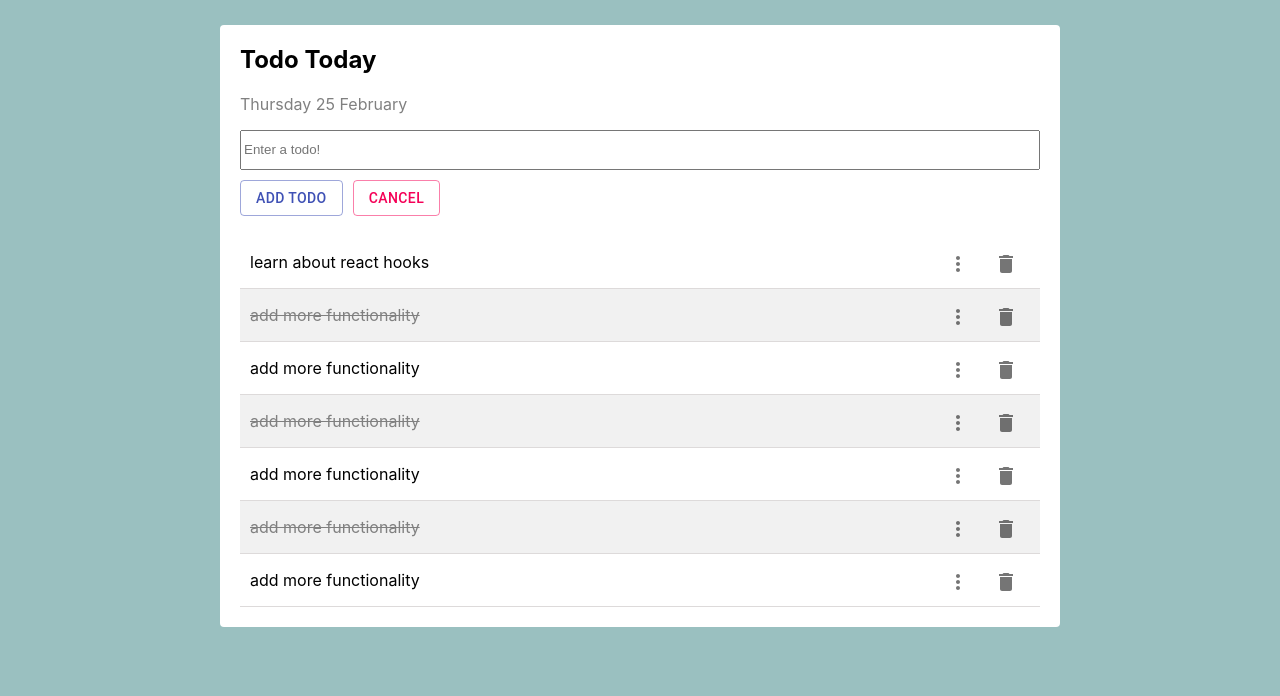
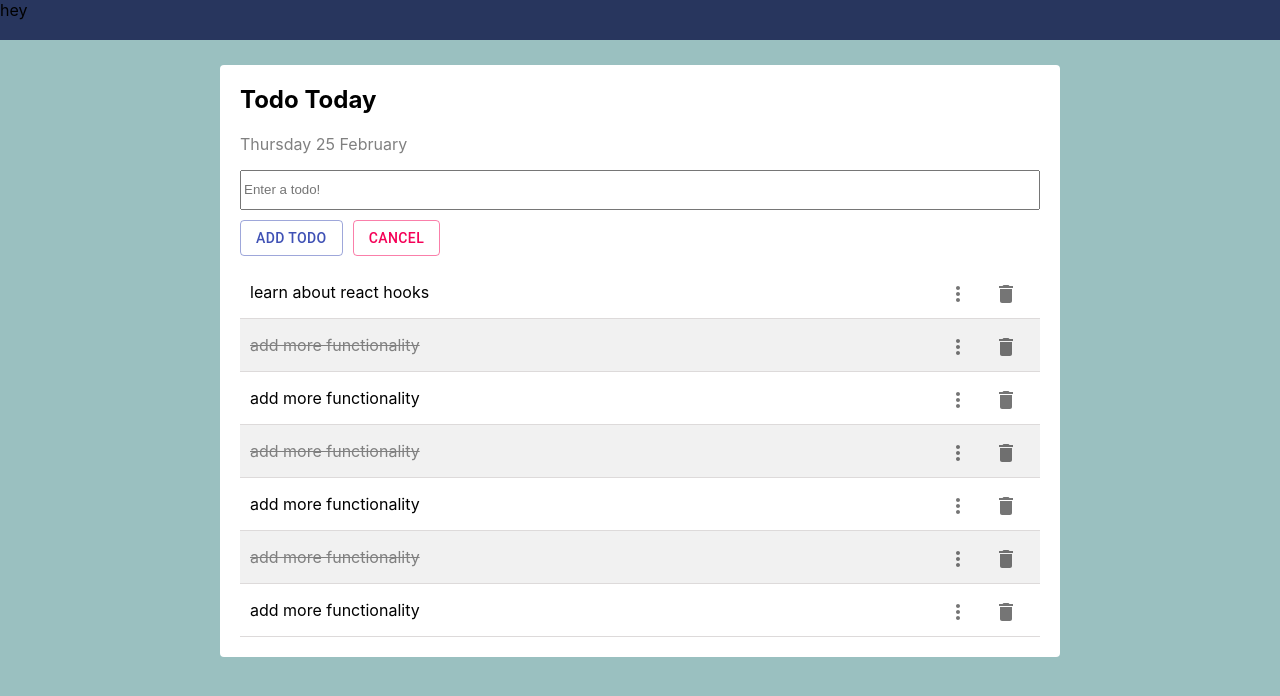
Before and after one commit to larsdjursner/todo-typescript, a React (Create React App) app: page / in a window 1280 px wide. Shown: the top 696 px of the page. Built offline with nearby package versions, Linux system fonts and the light colour scheme.

Commit message:
folder structure

```diff
--- a/public/index.html
+++ b/public/index.html
@@ -2,28 +2,12 @@
 <html lang="en">
   <head>
     <meta charset="utf-8" />
-    <link rel="icon" href="%PUBLIC_URL%/favicon.ico" />
     <meta name="viewport" content="width=device-width, initial-scale=1" />
     <meta name="theme-color" content="#000000" />
     <meta
       name="description"
       content="Web site created using create-react-app"
     />
-    <link rel="apple-touch-icon" href="%PUBLIC_URL%/logo192.png" />
-    <!--
-      manifest.json provides metadata used when your web app is installed on a
-      user's mobile device or desktop. See https://developers.google.com/web/fundamentals/web-app-manifest/
-    -->
-    <!-- <link rel="manifest" href="%PUBLIC_URL%/manifest.json" /> -->
-    <!--
-      Notice the use of %PUBLIC_URL% in the tags above.
-      It will be replaced with the URL of the `public` folder during the build.
-      Only files inside the `public` folder can be referenced from the HTML.
-
-      Unlike "/favicon.ico" or "favicon.ico", "%PUBLIC_URL%/favicon.ico" will
-      work correctly both with client-side routing and a non-root public URL.
-      Learn how to configure a non-root public URL by running `npm run build`.
-    -->
     <title>React App</title>
   </head>
   <body>
@@ -31,15 +15,5 @@
     <div id="root"></div>
     <div id="modal"></div>
 
-    <!--
-      This HTML file is a template.
-      If you open it directly in the browser, you will see an empty page.
-
-      You can add webfonts, meta tags, or analytics to this file.
-      The build step will place the bundled scripts into the <body> tag.
-
-      To begin the development, run `npm start` or `yarn start`.
-      To create a production bundle, use `npm run build` or `yarn build`.
-    -->
   </body>
 </html>
--- a/src/App.css
+++ b/src/App.css
@@ -1,13 +1,19 @@
 body {
 	background-color: rgb(154, 192, 192);
 }
+
 .app {
+	display: block;
+}
+
+.parent-todo {
 	display: flex;
 	justify-content: center;
 	text-overflow: clip;
 }
 
-.apptodo {
+
+.child-todo {
 	margin: 25px;
 	width: 50em;
 	display: inline-block;
@@ -19,14 +25,23 @@ body {
 .IconButton :hover {
 	cursor: pointer;
 }
-
+/*
 .todoform {
 	padding: 0px 0px 10px 0px;
-}
+} */
 
 input {
 	width: 100%;
 	box-sizing: border-box;
+}
+
+.Nav {
+  background-color: rgb(40, 54, 94);
+  height: 40px;
+}
+
+.Nav > * {
+  margin: 0;
 }
 
 li.todo {
--- a/src/App.tsx
+++ b/src/App.tsx
@@ -1,64 +1,16 @@
-import React, { useState } from "react";
+import React from "react";
 import "./App.css";
-import { Todo } from "./components/Todo";
-import { TodoForm } from "./components/TodoForm";
+import Nav from "./components/Nav";
+import TodoList from "./components/TodoList";
 
 
-
-const initialValues = [
-  { id: 1, content: "learn about react hooks", completed: false },
-  { id: 2, content: "add more functionality", completed: true },
-  { id: 3, content: "add more functionality", completed: false },
-  { id: 4, content: "add more functionality", completed: true },
-  { id: 5, content: "add more functionality", completed: false },
-  { id: 6, content: "add more functionality", completed: true },
-  { id: 7, content: "add more functionality", completed: false },
-]
-
 const App: React.FC = () => {
-  const [todos, setTodos] = useState(initialValues);
-
-
-  const createTodo = (id: number, content: string) => {
-    const newTodo =  { id, content, completed: false };
-    const newTodos = [...todos, newTodo];
-    setTodos(newTodos);
-  };
-
-  const deleteTodo = (id: number) => {
-    const newTodos = [...todos];
-    const index = newTodos.findIndex((t) => t.id === id)
-
-    newTodos.splice(index, 1);
-    setTodos(newTodos);
-  };
-
-  const completeTodo = (id: number) => {
-    const newTodos = [...todos];
-    const index = newTodos.findIndex((t) => t.id === id)
-
-    newTodos[index].completed = !newTodos[index].completed;
-    setTodos(newTodos);
-  };
-
-  return (
-    <div className="app">
-      <div className="apptodo">
-        <div className="todolist">
-          <TodoForm createTodo={createTodo} />
-          {todos.map((todo) => (
-            <Todo
-              key={todo.id}
-              id= {todo.id}
-              todo={todo}
-              completeTodo={completeTodo}
-              deleteTodo={deleteTodo}
-            />
-          ))}
+    return (
+        <div className="app">
+            <Nav />
+            <TodoList />
         </div>
-      </div>
-    </div>
-  );
-};
+    )
+}
 
 export default App;
--- a/src/components/Modal.tsx
+++ b/src/components/Modal.tsx
@@ -12,13 +12,13 @@ import {
 	Backdrop,
 } from "./modal.style";
 
-export interface ModalProps {
+export interface IModal {
 	isShown: boolean;
 	hide: () => void;
 	modalContent: JSX.Element;
 	headerText: string;
 }
-export const Modal: FC<ModalProps> = ({
+export const Modal: FC<IModal> = ({
 	isShown,
 	hide,
 	modalContent,
--- /dev/null
+++ b/src/components/Nav.tsx
@@ -0,0 +1,11 @@
+import React from "react";
+
+const Nav: React.FC = () => {
+    return (
+        <div className="Nav">
+            <p>hey</p>
+        </div>
+    )
+}
+
+export default Nav;
--- /dev/null
+++ b/src/components/TodoList.tsx
@@ -0,0 +1,61 @@
+import React, { useState } from "react";
+import { Todo } from "./Todo";
+import { TodoForm } from "./TodoForm";
+import "../App.css";
+
+const initialValues = [
+	{ id: 1, content: "learn about react hooks", completed: false },
+	{ id: 2, content: "add more functionality", completed: true },
+	{ id: 3, content: "add more functionality", completed: false },
+	{ id: 4, content: "add more functionality", completed: true },
+	{ id: 5, content: "add more functionality", completed: false },
+	{ id: 6, content: "add more functionality", completed: true },
+	{ id: 7, content: "add more functionality", completed: false },
+];
+
+const TodoList: React.FC = () => {
+	const [todos, setTodos] = useState(initialValues);
+
+	const createTodo = (id: number, content: string) => {
+		const newTodo = { id, content, completed: false };
+		const newTodos = [...todos, newTodo];
+		setTodos(newTodos);
+	};
+
+	const deleteTodo = (id: number) => {
+		const newTodos = [...todos];
+		const index = newTodos.findIndex((t) => t.id === id);
+
+		newTodos.splice(index, 1);
+		setTodos(newTodos);
+	};
+
+	const completeTodo = (id: number) => {
+		const newTodos = [...todos];
+		const index = newTodos.findIndex((t) => t.id === id);
+
+		newTodos[index].completed = !newTodos[index].completed;
+		setTodos(newTodos);
+	};
+
+	return (
+		<div className="parent-todo">
+			<div className="child-todo">
+				<div className="todolist">
+					<TodoForm createTodo={createTodo} />
+					{todos.map((todo) => (
+						<Todo
+							key={todo.id}
+							id={todo.id}
+							todo={todo}
+							completeTodo={completeTodo}
+							deleteTodo={deleteTodo}
+						/>
+					))}
+				</div>
+			</div>
+		</div>
+	);
+};
+
+export default TodoList;
```
